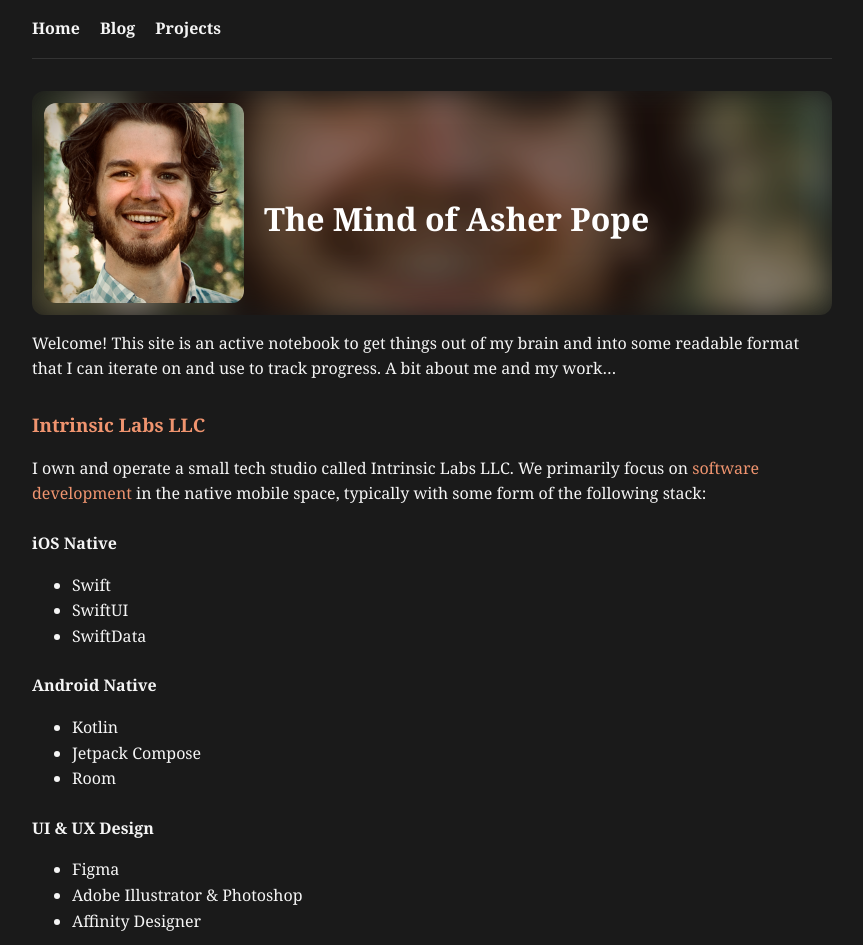
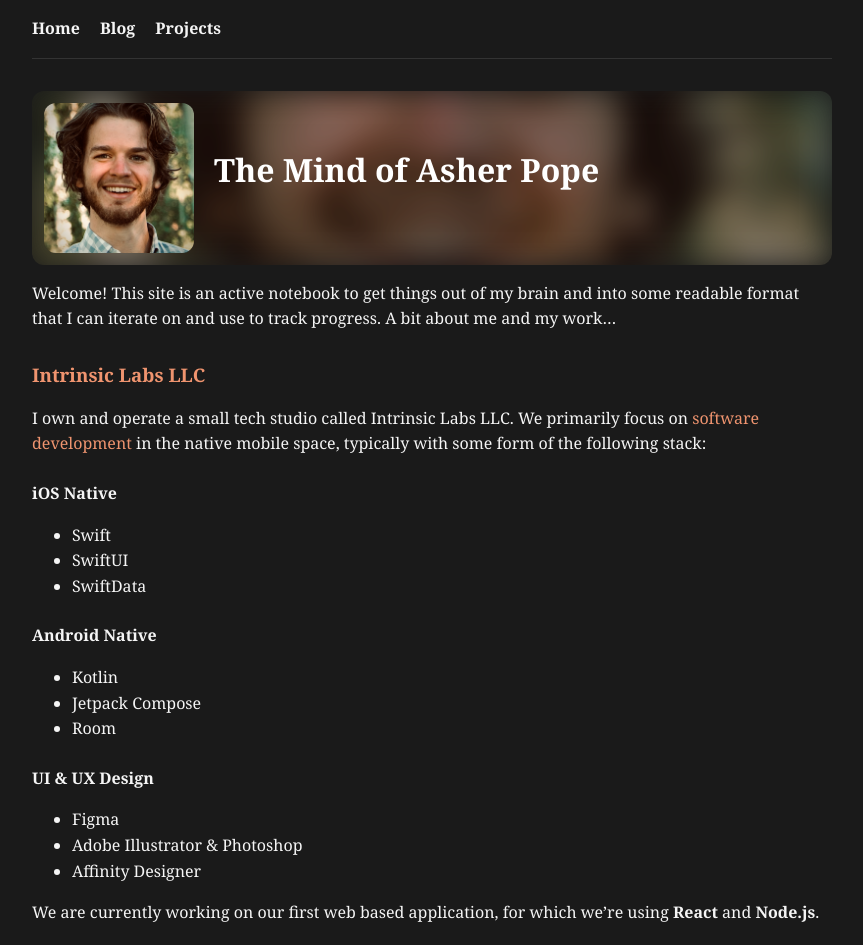
Before and after one commit to rocketbro/rocketbro.github.io, a Jekyll site: the page built from index.md, in a window 1280 px wide and 1400 px high. Shown: the top 945 px of the window, without its empty margins (208-1071 px from the left). Built offline with Jekyll 4.4.1, drawn with Linux system fonts in a browser that asks for light colours.

Commit message:
fix title image card layout

```diff
--- a/assets/css/_sass/_components.scss
+++ b/assets/css/_sass/_components.scss
@@ -113,6 +113,11 @@
   max-width: 100%;
   border-radius: 12px;
   overflow: hidden;
+
+  @media (max-width: 500px) {
+    flex-direction: column;
+    align-items: stretch;
+  }
 }
 
 .image-with-title-background {
@@ -131,10 +136,16 @@
 .image-with-title-content {
   position: relative;
   display: flex;
-  align-items: center;
-  width: 100%;
+  align-items: flex-start;
+  width: fit-content;
   z-index: 2;
   margin: 12px;
+
+  @media (max-width: 500px) {
+    flex-direction: column;
+    align-items: center;
+    margin: 12px 0;
+  }
 }
 
 .image-with-title-image {
@@ -145,6 +156,12 @@
   border-radius: 12px;
   object-fit: contain;
   margin-right: 20px;
+
+  @media (max-width: 500px) {
+    max-width: 100%;
+    margin-right: 0;
+    margin-bottom: 0;
+  }
 }
 
 .image-with-title-title {
@@ -152,4 +169,11 @@
   font-weight: bold;
   color: white;
   flex-grow: 1;
+  text-align: left;
+  line-height: 1.2;
+
+  @media (max-width: 500px) {
+    text-align: center;
+    font-size: 1.5rem;
+  }
 }
--- a/index.md
+++ b/index.md
@@ -6,7 +6,7 @@
 {% include image-with-title.html
    file="ProfilePic.jpg"
    alt="Asher Pope profile pic"
-   height="200"
+   height="150"
    title="The Mind of Asher Pope"
 %}
 
```
